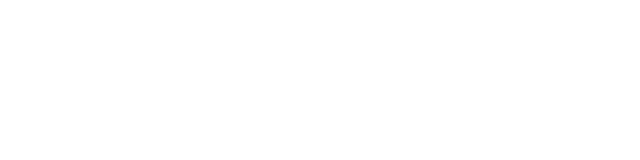
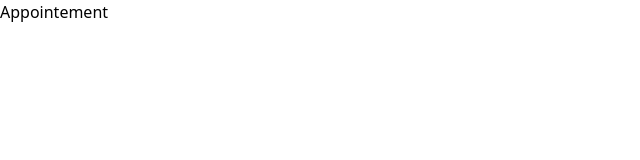
Before and after one commit to hamzarahmoun/doctor-appointement, a React (Vite) app in the folder frontend/: page /my-appointement/1 in a window 1280 px wide. Shown: the top 160 px of the page, without its empty margins (0-640 px from the left). Built offline with nearby package versions, Linux system fonts and the light colour scheme.

Commit message:
adding all routes

```diff
--- a/frontend/src/App.jsx
+++ b/frontend/src/App.jsx
@@ -1,8 +1,29 @@
 import React from 'react'
+import { Routes, Route } from 'react-router-dom'
+import Home from './pages/Home'
+import Doctors from './pages/Doctors'
+import Contact from './pages/Contact'
+import About from './pages/About'
+import Login from './pages/Login'
+import MyProfile from './pages/MyProfile'
+import MyAppointement from './pages/MyAppointement'
+import Appointement from './pages/Appointement'
 
 const App = () => {
   return (
-    <div >
+    <div className='mx-4 sm:mx[10%] '>
+      <Routes>
+        <Route path='/' element={<Home />} />
+        <Route path='/doctors' element={<Doctors />} />
+        <Route path='/doctors/:speciality' element={<Doctors />} />
+        <Route path='/contact' element={<Contact />} />
+        <Route path='/about' element={<About />} />
+        <Route path='/login' element={<Login />} />
+        <Route path='/my-profile' element={<MyProfile />} />
+        <Route path='/my-appointement' element={<MyAppointement />} />
+        <Route path='/my-appointement/:docId' element={<Appointement />} />
+
+      </Routes>
     </div>
   )
 }
--- /dev/null
+++ b/frontend/src/pages/Appointement.jsx
@@ -0,0 +1,9 @@
+import React from 'react'
+
+const Appointement = () => {
+  return (
+    <div>Appointement</div>
+  )
+}
+
+export default Appointement
--- a/frontend/src/pages/Home.jsx
+++ b/frontend/src/pages/Home.jsx
@@ -3,7 +3,6 @@
 const Home = () => {
   return (
     <div>
-
     </div>
   )
 }
```
